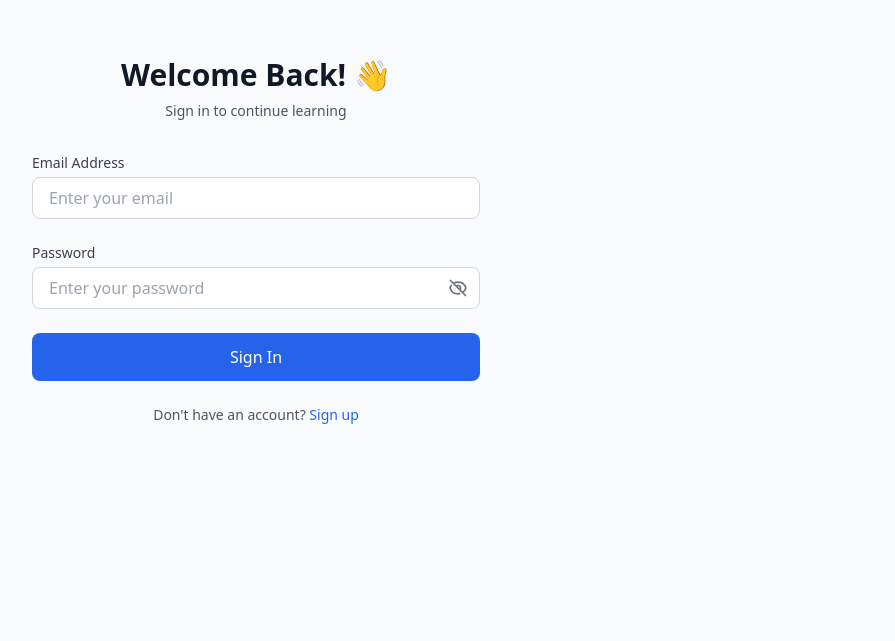
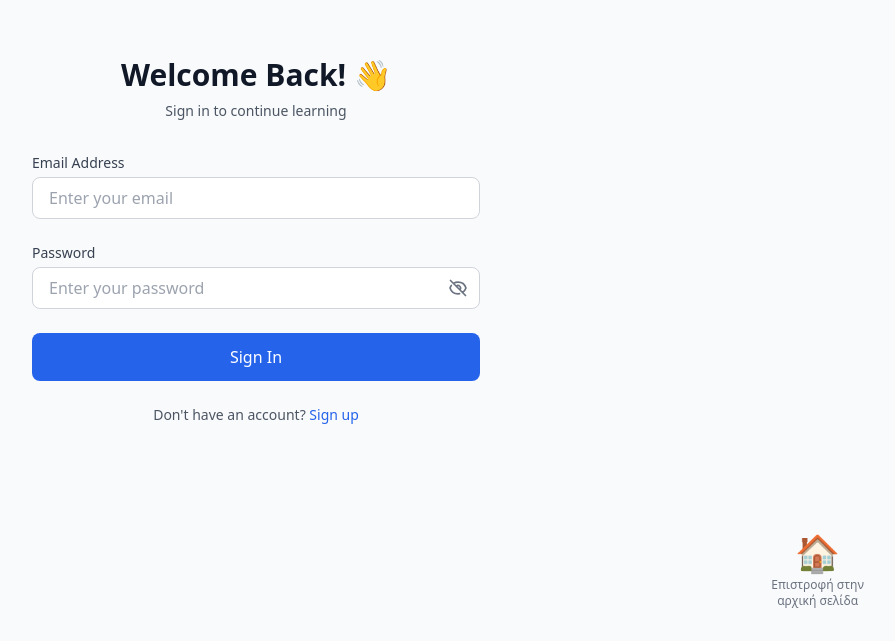
Before and after one commit to PanagiotisDV/elearning-platform-project, a React app in the folder frontend/: page /login in a window 1280 px wide. Shown: the part 159-800 px from the top of the page, without its empty margins (384-1279 px from the left). Built offline with nearby package versions, Linux system fonts and the light colour scheme; no server answers; the HTML template or start-up script is replaced by a standard one.

Commit message:
style: add  home emoji  of Login/Register for redirecting to home page”

```diff
--- a/frontend/src/pages/Login.jsx
+++ b/frontend/src/pages/Login.jsx
@@ -18,7 +18,7 @@ const Login = () => {
     password: '',
   })
   const [isLoading, setIsLoading] = useState(false)
-  const [showPassword, setShowPassword] = useState(false)  // ← ΠΡΟΣΘΗΚΗ
+  const [showPassword, setShowPassword] = useState(false)
 
   const handleChange = (e) => {
     const { name, value } = e.target
@@ -52,9 +52,22 @@ const Login = () => {
   }
 
   return (
-    <div className="min-h-screen flex items-center justify-center bg-gray-50 py-12 px-4 sm:px-6 lg:px-8">
+    <div className="min-h-screen flex items-center justify-center bg-gray-50 py-12 px-4 sm:px-6 lg:px-8 relative">
+
+      {/* ===== BACK TO HOME - ΚΑΤΩ ΔΕΞΙΑ ===== */}
+      <Link
+        to="/"
+        className="absolute bottom-8 right-8 flex flex-col items-center gap-1 text-gray-500 hover:text-primary-600 transition-colors group"
+      >
+        <span className="text-4xl text-blue-600 group-hover:scale-110 transition-transform">
+          🏠
+        </span>
+        <span className="text-xs font-medium text-gray-500 group-hover:text-primary-600 transition-colors text-center">
+          Επιστροφή στην<br />αρχική σελίδα
+        </span>
+      </Link>
+
       <div className="max-w-md w-full space-y-8">
-
         <div className="text-center">
           <h2 className="text-3xl font-bold text-gray-900">
             Welcome Back! 👋
@@ -84,7 +97,6 @@ const Login = () => {
             />
           </div>
 
-          {/* Password with Show/Hide Button */}
           <div>
             <label htmlFor="password" className="block text-sm font-medium text-gray-700">
               Password
@@ -98,7 +110,7 @@ const Login = () => {
                 required
                 value={formData.password}
                 onChange={handleChange}
-                className="input-field pr-12"
+                className="input-field w-full pr-12"
                 placeholder="Enter your password"
                 disabled={isLoading}
               />
@@ -108,13 +120,11 @@ const Login = () => {
                 className="absolute right-3 top-1/2 -translate-y-1/2 text-gray-500 hover:text-gray-700 focus:outline-none"
               >
                 {showPassword ? (
-                  // Eye icon (open)
                   <svg xmlns="http://www.w3.org/2000/svg" className="h-5 w-5" fill="none" viewBox="0 0 24 24" stroke="currentColor">
                     <path strokeLinecap="round" strokeLinejoin="round" strokeWidth={2} d="M15 12a3 3 0 11-6 0 3 3 0 016 0z" />
                     <path strokeLinecap="round" strokeLinejoin="round" strokeWidth={2} d="M2.458 12C3.732 7.943 7.523 5 12 5c4.478 0 8.268 2.943 9.542 7-1.274 4.057-5.064 7-9.542 7-4.477 0-8.268-2.943-9.542-7z" />
                   </svg>
                 ) : (
-                  // Eye icon (closed)
                   <svg xmlns="http://www.w3.org/2000/svg" className="h-5 w-5" fill="none" viewBox="0 0 24 24" stroke="currentColor">
                     <path strokeLinecap="round" strokeLinejoin="round" strokeWidth={2} d="M13.875 18.825A10.05 10.05 0 0112 19c-4.478 0-8.268-2.943-9.543-7a9.97 9.97 0 011.563-3.029m5.858.908a3 3 0 114.243 4.243M9.878 9.878l4.242 4.242M9.88 9.88l-3.29-3.29m7.532 7.532l3.29 3.29M3 3l3.59 3.59m0 0A9.953 9.953 0 0112 5c4.478 0 8.268 2.943 9.543 7a10.025 10.025 0 01-4.132 5.411m0 0L21 21" />
                   </svg>
--- a/frontend/src/pages/Register.jsx
+++ b/frontend/src/pages/Register.jsx
@@ -58,9 +58,22 @@ const Register = () => {
   }
 
   return (
-    <div className="min-h-screen flex items-center justify-center bg-gray-50 py-12 px-4 sm:px-6 lg:px-8">
+    <div className="min-h-screen flex items-center justify-center bg-gray-50 py-12 px-4 sm:px-6 lg:px-8 relative">
+
+      {/* ===== BACK TO HOME - ΚΑΤΩ ΔΕΞΙΑ ===== */}
+      <Link
+        to="/"
+        className="absolute bottom-8 right-8 flex flex-col items-center gap-1 text-gray-500 hover:text-primary-600 transition-colors group"
+      >
+        <span className="text-4xl text-blue-600 group-hover:scale-110 transition-transform">
+          🏠
+        </span>
+        <span className="text-xs font-medium text-gray-500 group-hover:text-primary-600 transition-colors text-center">
+          Επιστροφή στην<br />αρχική σελίδα
+        </span>
+      </Link>
+
       <div className="max-w-md w-full space-y-8">
-
         <div className="text-center">
           <h2 className="text-3xl font-bold text-gray-900">
             Create Account 🚀
@@ -72,7 +85,6 @@ const Register = () => {
 
         <form className="mt-8 space-y-6" onSubmit={handleSubmit}>
 
-          {/* Full Name */}
           <div className="grid grid-cols-2 gap-4">
             <div>
               <label htmlFor="first_name" className="block text-sm font-medium text-gray-700">
@@ -87,7 +99,7 @@ const Register = () => {
                 value={formData.first_name}
                 onChange={handleChange}
                 className="input-field mt-1"
-            placeholder="Enter your first name"
+                placeholder="First name"
                 disabled={isLoading}
               />
             </div>
@@ -104,13 +116,12 @@ const Register = () => {
                 value={formData.last_name}
                 onChange={handleChange}
                 className="input-field mt-1"
-            placeholder="Enter your last name"
+                placeholder="Last name"
                 disabled={isLoading}
               />
             </div>
           </div>
 
-          {/* Email */}
           <div>
             <label htmlFor="email" className="block text-sm font-medium text-gray-700">
               Email Address
@@ -129,7 +140,6 @@ const Register = () => {
             />
           </div>
 
-          {/* Password with Show/Hide */}
           <div>
             <label htmlFor="password" className="block text-sm font-medium text-gray-700">
               Password
@@ -153,27 +163,20 @@ const Register = () => {
                 className="absolute right-3 top-1/2 -translate-y-1/2 text-gray-500 hover:text-gray-700 focus:outline-none"
               >
                 {showPassword ? (
-                  // Eye open icon (βλέπεις τον κωδικό)
                   <svg xmlns="http://www.w3.org/2000/svg" className="h-5 w-5" fill="none" viewBox="0 0 24 24" stroke="currentColor">
                     <path strokeLinecap="round" strokeLinejoin="round" strokeWidth={2} d="M15 12a3 3 0 11-6 0 3 3 0 016 0z" />
                     <path strokeLinecap="round" strokeLinejoin="round" strokeWidth={2} d="M2.458 12C3.732 7.943 7.523 5 12 5c4.478 0 8.268 2.943 9.542 7-1.274 4.057-5.064 7-9.542 7-4.477 0-8.268-2.943-9.542-7z" />
                   </svg>
                 ) : (
-                  // Eye closed icon (κρυφός κωδικός)
                   <svg xmlns="http://www.w3.org/2000/svg" className="h-5 w-5" fill="none" viewBox="0 0 24 24" stroke="currentColor">
                     <path strokeLinecap="round" strokeLinejoin="round" strokeWidth={2} d="M13.875 18.825A10.05 10.05 0 0112 19c-4.478 0-8.268-2.943-9.543-7a9.97 9.97 0 011.563-3.029m5.858.908a3 3 0 114.243 4.243M9.878 9.878l4.242 4.242M9.88 9.88l-3.29-3.29m7.532 7.532l3.29 3.29M3 3l3.59 3.59m0 0A9.953 9.953 0 0112 5c4.478 0 8.268 2.943 9.543 7a10.025 10.025 0 01-4.132 5.411m0 0L21 21" />
                   </svg>
                 )}
               </button>
             </div>
-            <p className="mt-1 text-xs text-gray-500"> - Ο κωδικός πρέπει να αποτελείται τουλάχιστον από 8 χαρακτήρες </p>
-            <p className="mt-1 text-xs text-gray-500"> - Ο κωδικός πρέπει να περιέχει τουλάχιστον ένα κεφαλαίο γράμμα</p>
-            <p className="mt-1 text-xs text-gray-500">- Ο κωδικός πρέπει να περιέχει τουλάχιστον ένα μικρό γράμμα</p>
-            <p className="mt-1 text-xs text-gray-500">- Ο κωδικός πρέπει να περιέχει τουλάχιστον έναν αριθμό</p>
-            <p className="mt-1 text-xs text-gray-500">{`- Ο κωδικός πρέπει να περιέχει τουλάχιστον έναν ειδικό χαρακτήρα !@#$%^&*(),.?":{}|<> `}</p>
+            <p className="mt-1 text-xs text-gray-500">Must be at least 8 characters</p>
           </div>
 
-          {/* Role */}
           <div>
             <label htmlFor="role" className="block text-sm font-medium text-gray-700">
               I want to...
```
Lines whose indentation alone changed are shown as unchanged.
